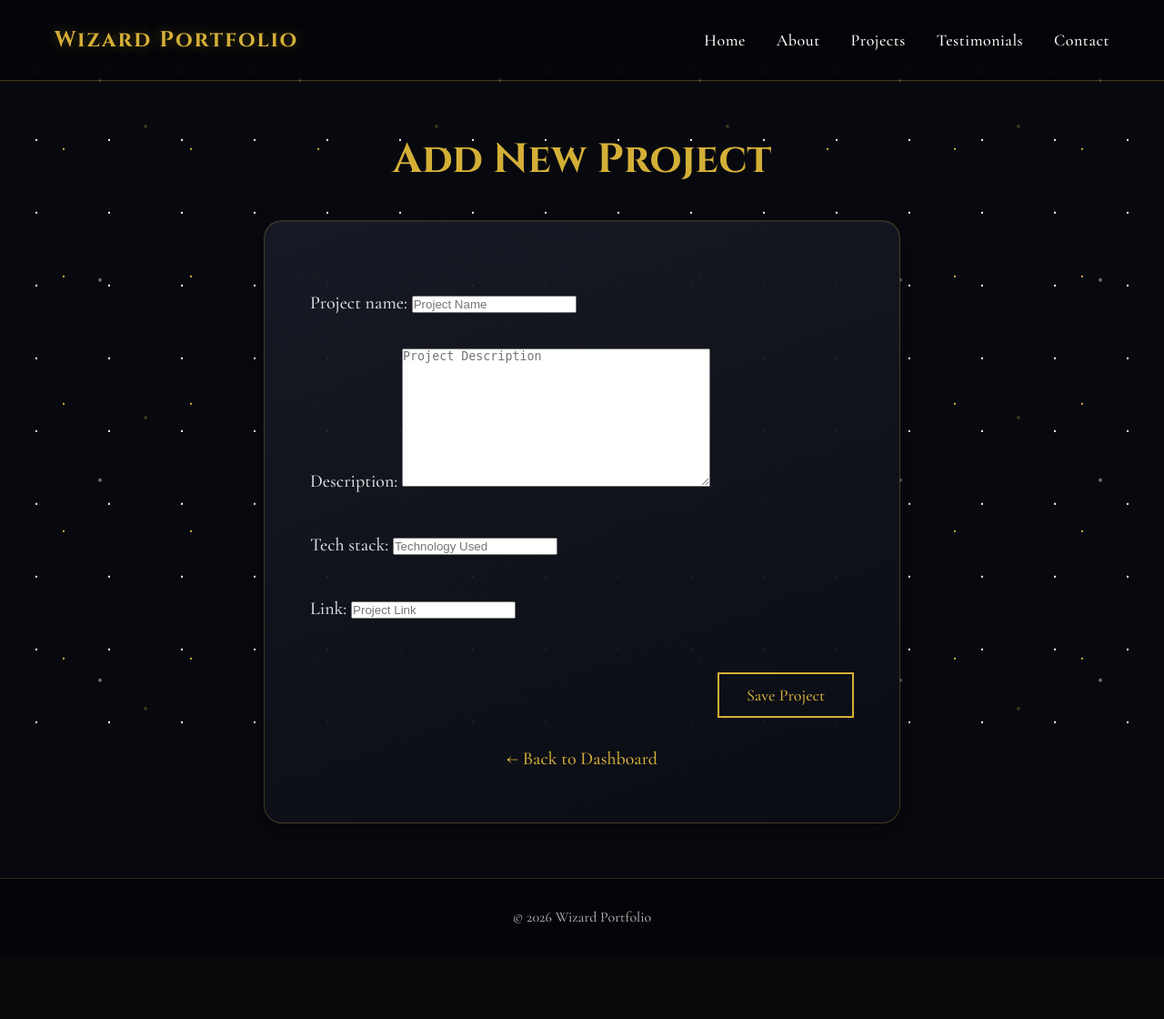
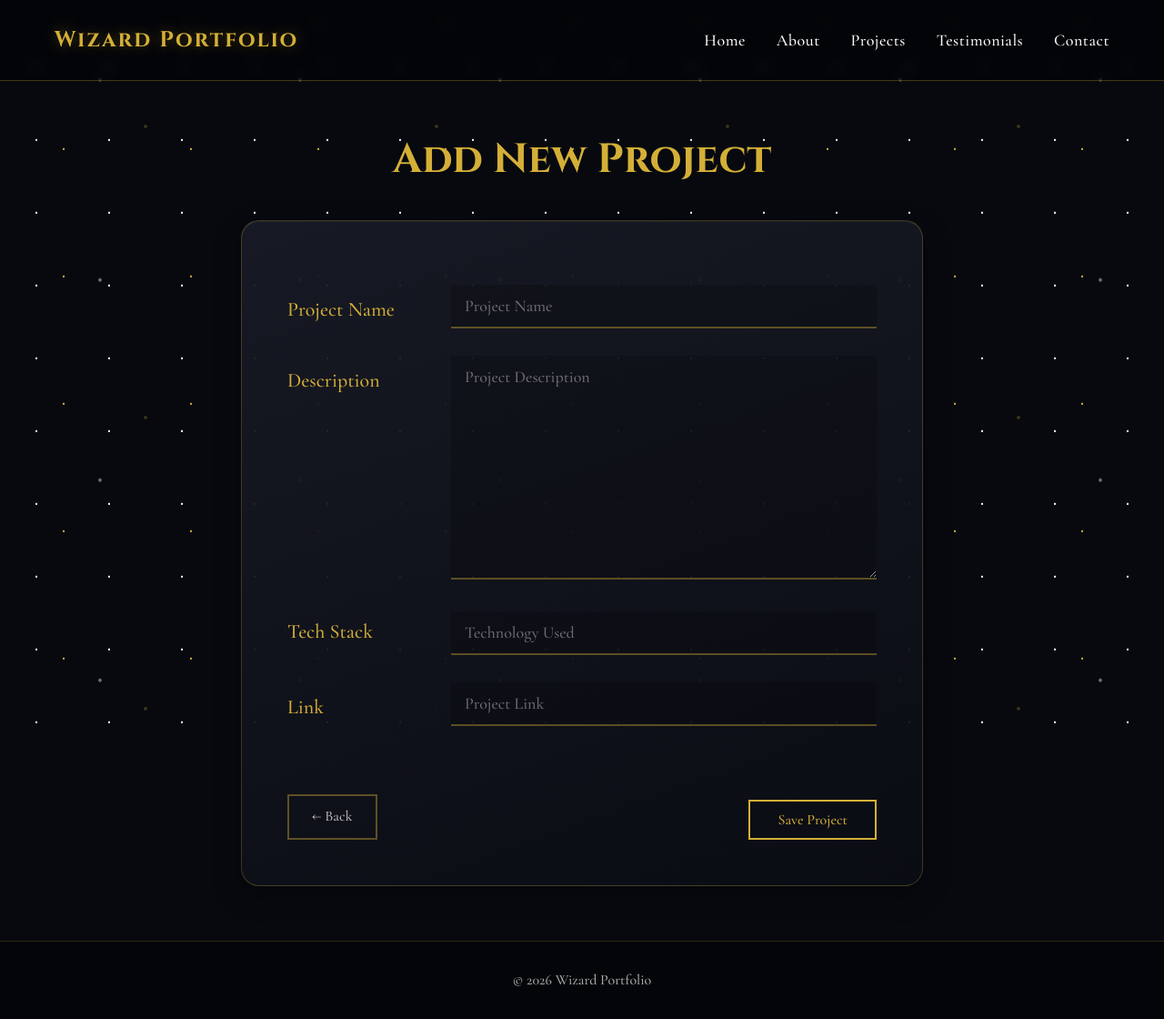
Before and after one commit to Flakes25/PortfolioQ1.objor, a Django app: page /dashboard/projects/create/ in a window 1280 px wide. Shown: the whole page at 91% size. Before the commit the page ends 1015 px from the top, so only its background shows below. Run offline with Django 5.2, Linux system fonts and the light colour scheme; the visitor is signed in with stand-in values (Sample User, id 1).

Commit message:
added logout button on dash, fixed ui

```diff
--- a/website/templates/dashboard/create_project.html
+++ b/website/templates/dashboard/create_project.html
@@ -4,13 +4,38 @@
 <div class="contact" style="padding-top: 140px;">
     <h1 style="font-family: 'Cinzel', serif; color: #d4af37; font-size: 45px; margin-bottom: 30px; text-align: center;">Add New Project</h1>
 
-    <div class="contact-card" style="width: 700px; max-width: 95%;">
+    <div class="contact-card" style="width: 750px; max-width: 95%;">
         <form method="POST" class="portfolio-form">
             {% csrf_token %}
-            {{ form.as_p }}
-            <button type="submit" class="btn" style="margin-top: 20px;">Save Project</button>
+
+            <div class="form-group">
+                <label for="{{ form.project_name.id_for_label }}">Project Name</label>
+                {{ form.project_name }}
+            </div>
+
+            <div class="form-group">
+                <label for="{{ form.description.id_for_label }}">Description</label>
+                {{ form.description }}
+            </div>
+
+            <div class="form-group">
+                <label for="{{ form.tech_stack.id_for_label }}">Tech Stack</label>
+                <div style="color: #ddd; width: 100%; padding-top: 5px;">
+                    {{ form.tech_stack }}
+                </div>
+            </div>
+
+            <div class="form-group">
+                <label for="{{ form.link.id_for_label }}">Link</label>
+                {{ form.link }}
+            </div>
+
+            <!-- Button Group -->
+            <div style="display: flex; justify-content: space-between; align-items: center; margin-top: 35px;">
+                <a href="{% url 'dashboard' %}" class="btn" style="font-size: 16px; padding: 10px 25px; border-color: rgba(212, 175, 55, 0.4); color: #bbb;">&larr; Back</a>
+                <button type="submit" class="btn" style="font-size: 16px; padding: 10px 30px;">Save Project</button>
+            </div>
         </form>
-        <p style="margin-top: 25px; text-align: center;"><a href="{% url 'dashboard' %}" style="color: #d4af37; text-decoration: none;">&larr; Back to Dashboard</a></p>
     </div>
 </div>
 {% endblock %}
--- a/website/templates/dashboard/dashboard.html
+++ b/website/templates/dashboard/dashboard.html
@@ -8,6 +8,10 @@
         <a href="{% url 'create_project' %}" class="btn">+ Add New Project</a>
         <a href="{% url 'create_tech_stack' %}" class="btn">+ Add New Tech Stack</a>
     </div>
+
+<!-- Logout Button -->
+    <a href="{% url 'admin_logout' %}" class="btn" style="border-color: rgba(255, 76, 76, 0.6); color: #ff4c4c;">Logout</a>
+</div>
 
     <!-- Projects Table Card -->
     <div class="about-card" style="width: 100%; max-width: 1100px; margin: 0 auto 50px auto; padding: 40px;">
--- a/website/urls.py
+++ b/website/urls.py
@@ -24,6 +24,7 @@ urlpatterns = [
 
     # Admin / Authentication
     path("login/", views.admin_login, name="admin_login"),
+    path('logout/', views.admin_logout, name='admin_logout'),
 
     # --- NEW DASHBOARD & CREATE PATHS ---
     path("dashboard/", views.dashboard, name="dashboard"),
--- a/website/views.py
+++ b/website/views.py
@@ -3,7 +3,7 @@ from django.views.generic import ListView
 from django.contrib import messages
 from django.core.exceptions import ValidationError
 from django.core.validators import validate_email
-from django.contrib.auth import authenticate, login
+from django.contrib.auth import authenticate, login, logout
 from django.shortcuts import render, redirect
 
 from .models import (
@@ -206,3 +206,8 @@ def create_tech_stack_view(request):
     form = TechStackForm()
 
   return render(request, "dashboard/create_tech_stack.html", {"form": form})
+
+@user_passes_test(superuser_required, login_url="admin_login")
+def admin_logout(request):
+  logout(request)
+  return redirect("admin_login")
```
Also changed, not shown: website/templates/dashboard/create_tech_stack.html (+11 -3 lines).
